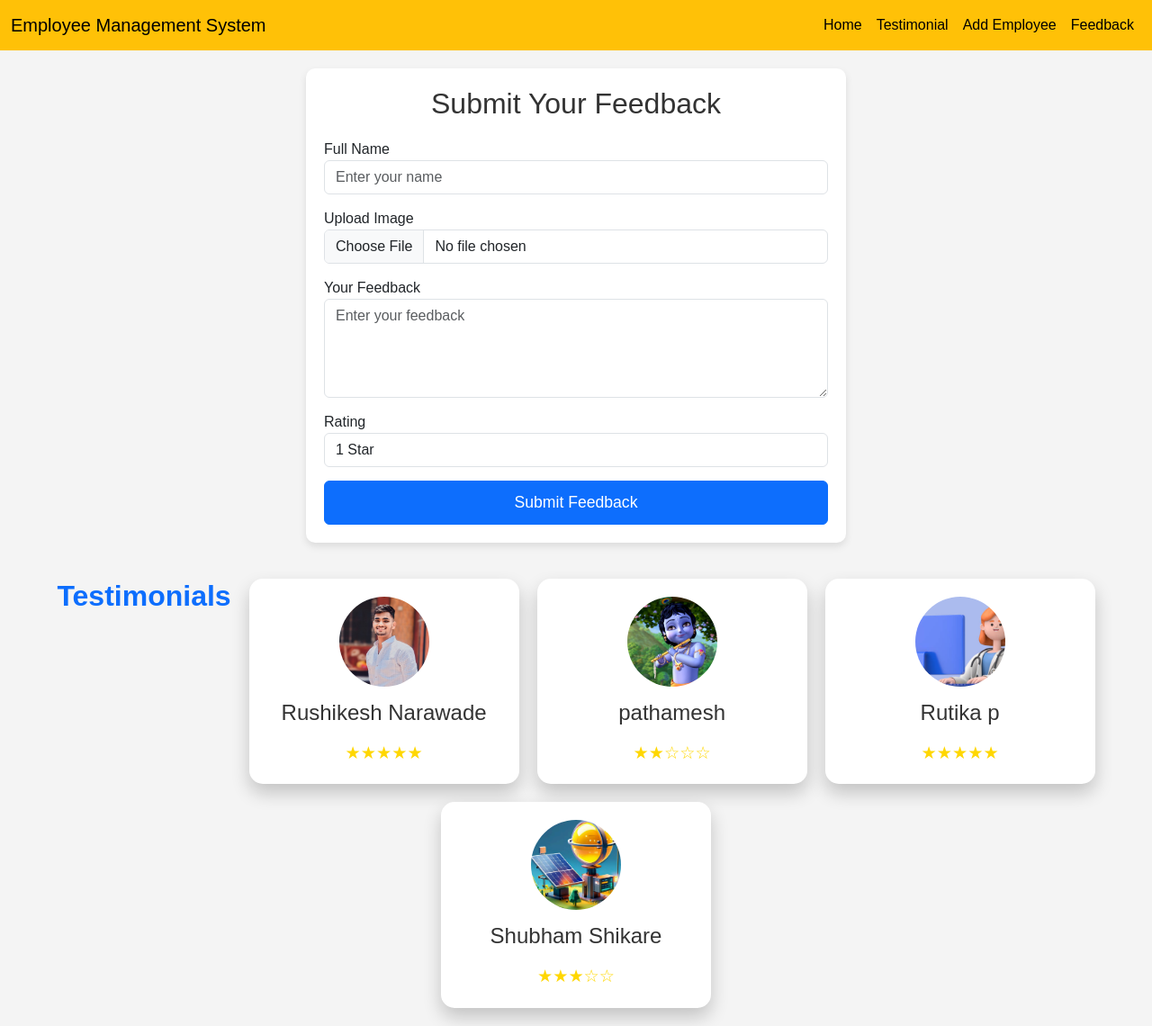
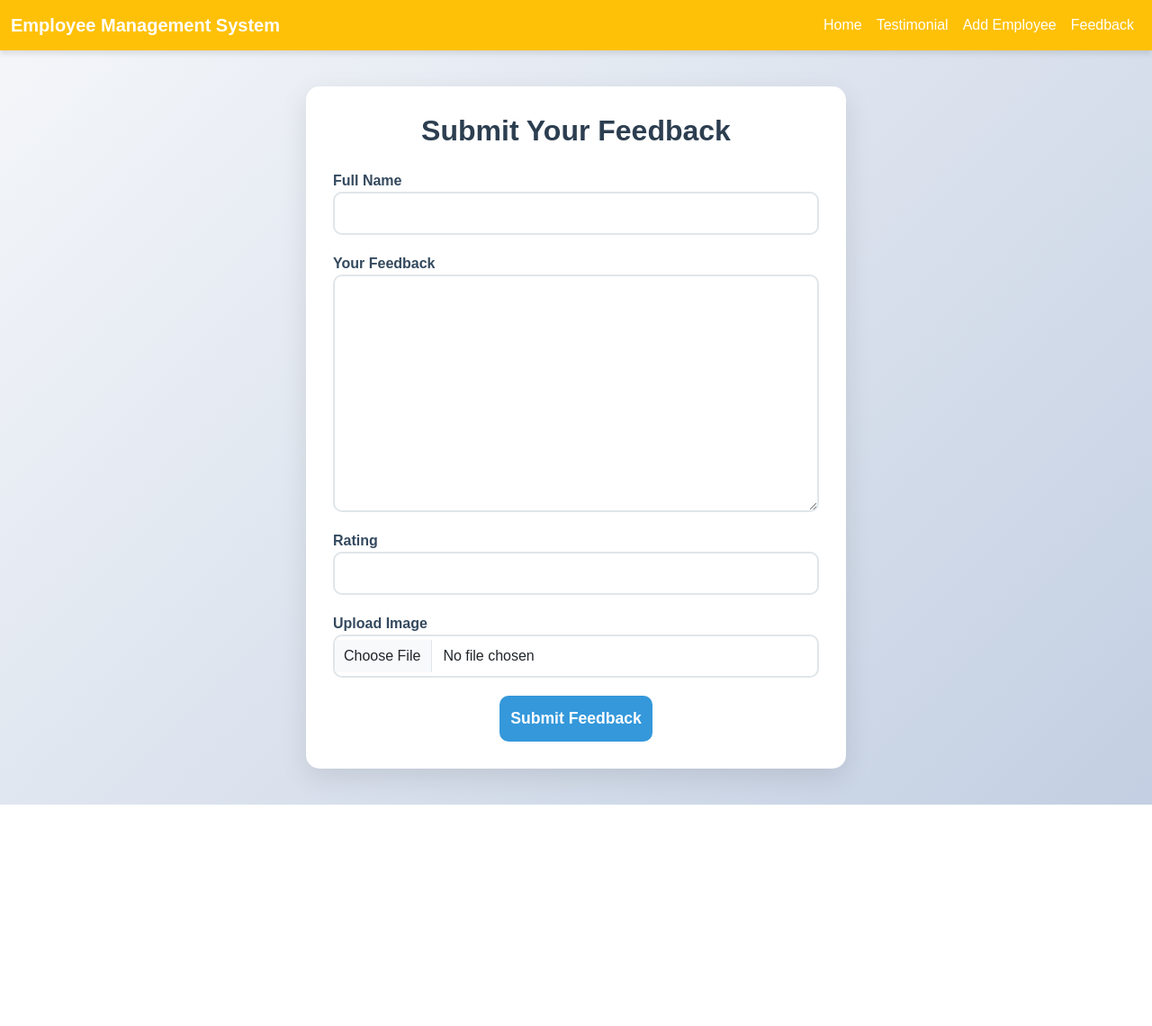
Before and after one commit to Rushikesh31apk/Strong-Password-Generator-using-python-Django, a Django app: template templates/emp/feedback.html in a window 1280 px wide. Shown: the whole page at 90% size. After the commit the page ends 894 px from the top, so only its background shows below. Run offline with Django 5.2, Linux system fonts and the light colour scheme; the template is opened without the code that fills it: values that come from a table or form of the project are taken from there, others are empty; data comes from the database, SQL or seed files in the repository; some libraries are stand-ins or nearby versions.

Commit message:
feedback form testing

```diff
--- /dev/null
+++ b/emp/froms.py
@@ -0,0 +1,12 @@
+from django import forms
+
+class FeedbackForm(forms.Form):
+    name = forms.CharField(label="Enter your name",max_length=100,required=True)
+    testomonial =  forms.CharField(label="Enter your testomonial",max_length=1000,widget= forms.Textarea)
+    rating = forms.IntegerField(label="Enter your rating",max_value=5,min_value=1,)
+    image = forms.ImageField(label="Enter your image",required=True)
+
+    def __init__(self,*args,**kwargs):
+        super(FeedbackForm,self).__init__(*args,**kwargs)
+        for visible in self.visible_fields():
+            visible.field.widget.attrs['class'] = 'form-control'
--- a/templates/emp/feedback.html
+++ b/templates/emp/feedback.html
@@ -7,54 +7,134 @@
     <link href="https://cdn.jsdelivr.net/npm/bootstrap@5.3.3/dist/css/bootstrap.min.css" rel="stylesheet">
     <script src="https://kit.fontawesome.com/a076d05399.js" crossorigin="anonymous"></script>
     <style>
+        /* General Styles */
         body {
             font-family: 'Arial', sans-serif;
-            background-color: #f4f4f4;
+            background: linear-gradient(135deg, #f5f7fa, #c3cfe2);
             margin: 0;
+            padding: 0;
+            color: #333;
         }
 
+        h2 {
+            color: #2c3e50;
+            font-weight: bold;
+        }
+
+        /* Navbar Styles */
+        .navbar {
+            background: #2c3e50;
+            box-shadow: 0 4px 6px rgba(0, 0, 0, 0.1);
+        }
+
+        .navbar-brand {
+            color: #fff !important;
+            font-weight: bold;
+        }
+
+        .navbar-nav .nav-link {
+            color: #fff !important;
+        }
+
+        /* Feedback Form Styles */
+        .feedback-form {
+            max-width: 600px;
+            margin: 40px auto;
+            padding: 30px;
+            background: #fff;
+            border-radius: 15px;
+            box-shadow: 0 10px 30px rgba(0, 0, 0, 0.1);
+            animation: fadeIn 1s ease-in-out;
+        }
+
+        .feedback-form h2 {
+            text-align: center;
+            margin-bottom: 25px;
+            color: #2c3e50;
+            font-size: 2rem;
+        }
+
+        .form-group {
+            margin-bottom: 20px;
+        }
+
+        .form-group label {
+            font-weight: 600;
+            color: #34495e;
+        }
+
+        .form-control {
+            border: 2px solid #dfe6e9;
+            border-radius: 10px;
+            padding: 10px;
+            font-size: 1rem;
+            transition: border-color 0.3s ease;
+        }
+
+        .form-control:focus {
+            border-color: #3498db;
+            box-shadow: none;
+        }
+
+        .btn-primary {
+            background: #3498db;
+            border: none;
+            border-radius: 10px;
+            padding: 12px;
+            font-size: 1.1rem;
+            font-weight: bold;
+            transition: background 0.3s ease;
+        }
+
+        .btn-primary:hover {
+            background: #2980b9;
+        }
+
+        /* Testimonials Section Styles */
         .testimonial-container {
             display: flex;
             flex-wrap: wrap;
             justify-content: center;
-            gap: 20px;
-            perspective: 1000px;
-            padding: 20px;
+            gap: 25px;
+            padding: 40px 20px;
         }
 
         .testimonial-card {
-            background-color: #fff;
+            background: #fff;
             border-radius: 15px;
-            box-shadow: 0 10px 20px rgba(0, 0, 0, 0.2);
+            box-shadow: 0 10px 20px rgba(0, 0, 0, 0.1);
             width: 300px;
             padding: 20px;
             text-align: center;
             transform-style: preserve-3d;
-            transition: transform 0.5s ease;
+            transition: transform 0.5s ease, box-shadow 0.5s ease;
         }
 
         .testimonial-card:hover {
-            transform: rotateY(10deg) rotateX(10deg) translateY(-10px);
+            transform: translateY(-10px) rotateY(5deg);
+            box-shadow: 0 15px 30px rgba(0, 0, 0, 0.2);
         }
 
         .testimonial-card img {
-            width: 100px;
-            height: 100px;
+            width: 120px;
+            height: 90px;
             border-radius: 50%;
             margin-bottom: 15px;
             object-fit: cover;
+            border: 4px solid #3498db;
         }
 
         .testimonial-card h3 {
             margin: 0;
-            font-size: 1.5em;
-            color: #333;
+            font-size: 1.5rem;
+            color: #2c3e50;
         }
 
         .testimonial-card p {
-            font-size: 1em;
+            font-size: 1rem;
             color: #666;
-            line-height: 1.5;
+            line-height: 1.6;
+            margin: 10px 0;
         }
 
         .testimonial-card .review {
@@ -65,32 +145,19 @@
 
         .testimonial-card .review span {
             color: #ffd700;
-            font-size: 1.2em;
+            font-size: 1.2rem;
         }
 
-        .feedback-form {
-            max-width: 600px;
-            margin: 20px auto;
-            padding: 20px;
-            background: #fff;
-            border-radius: 10px;
-            box-shadow: 0 4px 8px rgba(0, 0, 0, 0.1);
-        }
-
-        .feedback-form h2 {
-            text-align: center;
-            margin-bottom: 20px;
-            color: #333;
-        }
-
-        .feedback-form .form-control {
-            margin-bottom: 15px;
-        }
-
-        .feedback-form .btn {
-            width: 100%;
-            padding: 10px;
-            font-size: 1.1em;
+        /* Animations */
+        @keyframes fadeIn {
+            from {
+                opacity: 0;
+                transform: translateY(20px);
+            }
+            to {
+                opacity: 1;
+                transform: translateY(0);
+            }
         }
     </style>
 </head>
@@ -102,53 +169,55 @@
     <!-- Feedback Form Section -->
     <div class="feedback-form">
         <h2>Submit Your Feedback</h2>
-        <form action="/submit-feedback/" method="POST" enctype="multipart/form-data">
+        <form action="/emp/feedback/" method="POST" enctype="multipart/form-data">
             {% csrf_token %}
+
+            <!-- Render form fields dynamically -->
             <div class="form-group">
-                <label for="name">Full Name</label>
-                <input type="text" class="form-control" id="name" name="name" placeholder="Enter your name" required>
+                <label for="{{ form.name.id_for_label }}">Full Name</label>
+                {{ form.name }}
+                {% if form.name.errors %}
+                    <div class="text-danger">
+                        {{ form.name.errors }}
+                    </div>
+                {% endif %}
             </div>
+
             <div class="form-group">
-                <label for="image">Upload Image</label>
-                <input type="file" class="form-control" id="image" name="image" accept="image/*" required>
+                <label for="{{ form.testomonial.id_for_label }}">Your Feedback</label>
+                {{ form.testomonial }}
+                {% if form.testomonial.errors %}
+                    <div class="text-danger">
+                        {{ form.testomonial.errors }}
+                    </div>
+                {% endif %}
             </div>
+
             <div class="form-group">
-                <label for="testimonial_text">Your Feedback</label>
-                <textarea class="form-control" id="testimonial_text" name="testimonial_text" rows="4" placeholder="Enter your feedback" required></textarea>
+                <label for="{{ form.rating.id_for_label }}">Rating</label>
+                {{ form.rating }}
+                {% if form.rating.errors %}
+                    <div class="text-danger">
+                        {{ form.rating.errors }}
+                    </div>
+                {% endif %}
             </div>
+
             <div class="form-group">
-                <label for="rating">Rating</label>
-                <select class="form-control" id="rating" name="rating" required>
-                    <option value="1">1 Star</option>
-                    <option value="2">2 Stars</option>
-                    <option value="3">3 Stars</option>
-                    <option value="4">4 Stars</option>
-                    <option value="5">5 Stars</option>
-                </select>
+                <label for="{{ form.image.id_for_label }}">Upload Image</label>
+                {{ form.image }}
+                {% if form.image.errors %}
+                    <div class="text-danger">
+                        {{ form.image.errors }}
+                    </div>
+                {% endif %}
+            </div >
+            <div class="container text-center">
+                <button type="submit" class="btn btn-primary">Submit Feedback</button>
             </div>
-            <button type="submit" class="btn btn-primary">Submit Feedback</button>
+
+
         </form>
-    </div>
-
-    <!-- Testimonials Section -->
-    <div class="testimonial-container">
-        <h2 class="text-center fw-bold mb-4 text-primary">Testimonials</h2>
-        {% for testimonial in testi %}
-        <div class="testimonial-card">
-            <img src="{{ testimonial.image.url }}" alt="{{ testimonial.name }}">
-            <h3>{{ testimonial.name }}</h3>
-            <p>{{ testimonial.testimonial_text }}</p>
-            <div class="review">
-                {% for _ in "12345" %}
-                    {% if forloop.counter <= testimonial.rating %}
-                        <span>★</span>  <!-- Filled star -->
-                    {% else %}
-                        <span>☆</span>  <!-- Empty star -->
-                    {% endif %}
-                {% endfor %}
-            </div>
-        </div>
-        {% endfor %}
     </div>
 
     <script src="https://cdn.jsdelivr.net/npm/bootstrap@5.3.3/dist/js/bootstrap.bundle.min.js"></script>
```
Also changed, not shown: emp/views.py (+11 -1 lines).
